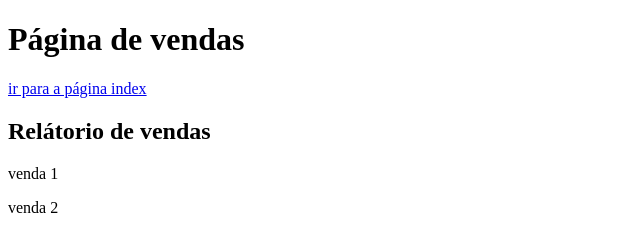
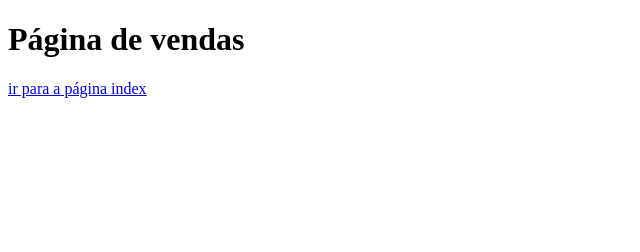
Before and after one commit to eujmac/aulagithub, a plain HTML site: page vendas.html in a window 1280 px wide. Shown: the whole page, without its empty margins (0-640 px from the left). Drawn offline with Linux system fonts and the light colour scheme.

```diff
--- a/vendas.html
+++ b/vendas.html
@@ -12,9 +12,6 @@
    <h1>Página de vendas</h1>
    <a href="index.html">ir para a página index</a>
 
-   <h2>Relátorio de vendas</h2>
-   <p>venda 1</p>
-   <p>venda 2</p>
 </body>
 
 </html>
```
